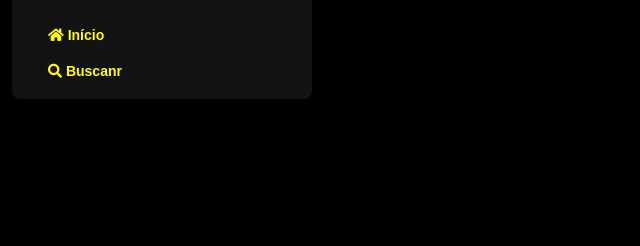
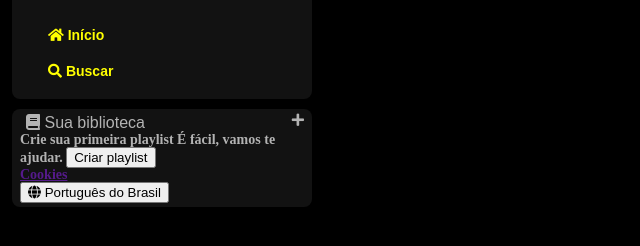
Before and after one commit to rmacedo1993/spotify_imersao, a plain HTML site: page index.html in a window 1280 px wide. Shown: the part 74-320 px from the top of the page, without its empty margins (0-640 px from the left). Drawn offline with Linux system fonts and the light colour scheme.

Commit message:
adicionado .library_button

```diff
--- a/index.html
+++ b/index.html
@@ -26,6 +26,7 @@
                     <img src="./assets/icons/logo-spotify.png" alt="logo do spotify" />
                 </a>
             </div>
+
                 <ul>
                     <li>
                         <a href="">
@@ -36,12 +37,42 @@
                     <li>
                         <a href="">
                             <span class="fa fa-search"></span>
-                        <span>Buscanr</span>
+                            <span>Buscar</span>
                         </a>
                     </li>
                 </ul>
             </nav>
+
+            <div class="library">
+                <div class="library__content">
+                    <button class="library__button">
+                        <span class="fa fas fa-book"></span>
+                        <span>Sua biblioteca</span>
+                    </button>
+                    <span class="fa fa-plus"></span>
+                </div>
+
+                <section class="section-playlist">
+                    <div class="section-playlist__content">
+                        <span class="text title">Crie sua primeira playlist</span>
+                        <span class="text subtitle">É fácil, vamos te ajudar.</span>
+                        <button class="section-playlist__button">
+                            <span>Criar playlist</span>
+                        </button>
+                    </div>
+                </section>
+
+            <div class="cookies">
+                <a href="">Cookies</a>
+            </div>
+
+            <div class="languages">
+                <button class="languages__button">
+                    <span class="fa fa-globe"></span>
+                    <span> Português do Brasil</span>
+                </button>
+            </div>
+        </div>
     </div>
 </body>
-
 </html>
--- a/styles.css
+++ b/styles.css
@@ -46,3 +46,29 @@ body{
     font-size: 14px;
     font-family: "DM Sans", sans-serif;
 }
+
+.library{
+    background-color: #121212;
+    border-radius: 8px;
+    display: flex;
+    justify-content: space-between;
+    flex-direction: column;
+    padding: 4px 8px;
+    color: #b3b3b3;
+    font-weight: 600;
+    font-size: 14px;
+    margin-top: 10px;
+}
+
+.library .library__content{
+    display: flex;
+    justify-content: space-between;
+}
+
+.library .library__button{
+    margin-right: 10px;
+    color: #b3b3b3;
+    background: transparent;
+    border: 0px;
+    font-size: 1rem;
+}
```
Lines whose indentation alone changed are shown as unchanged.
